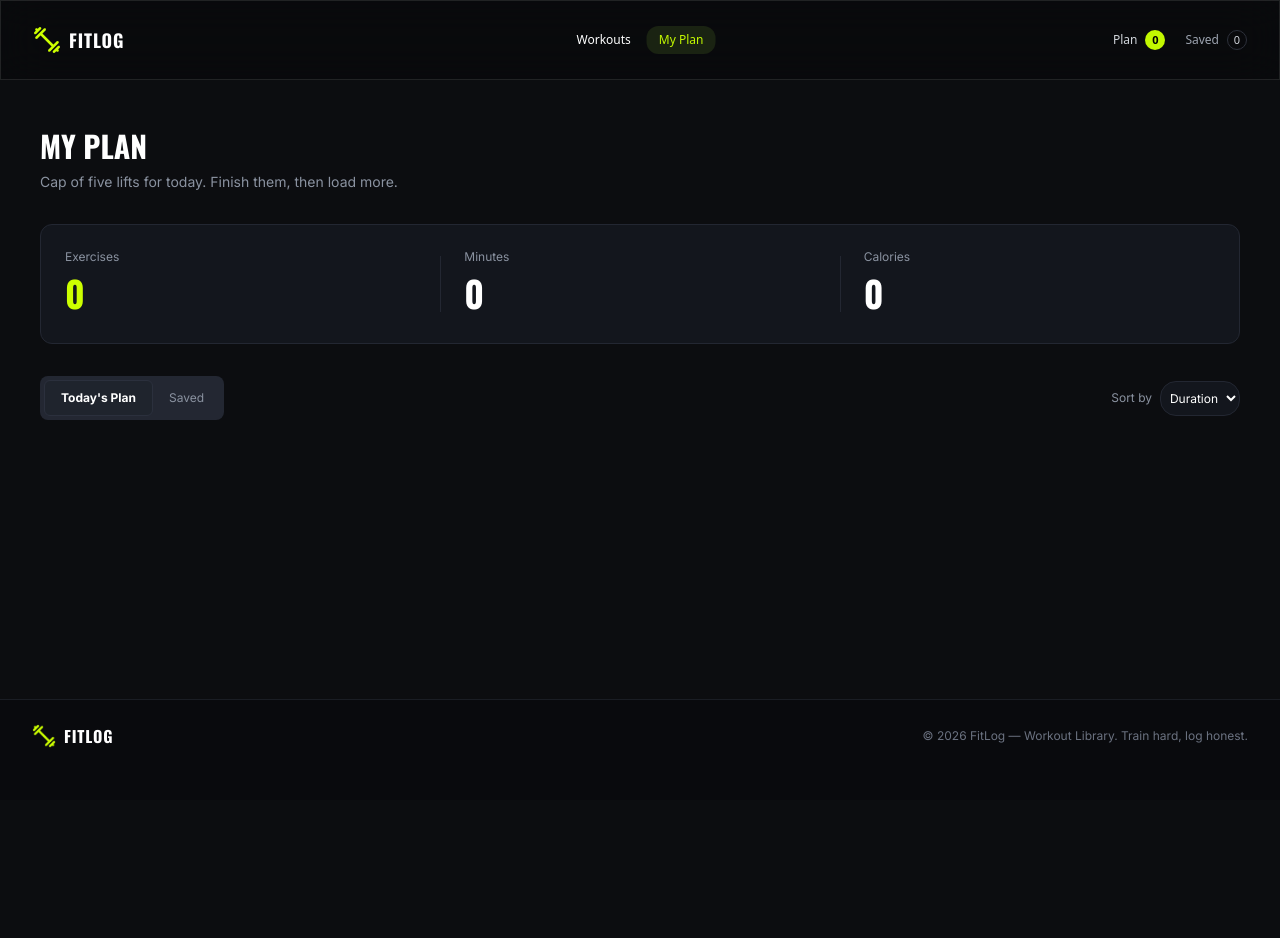
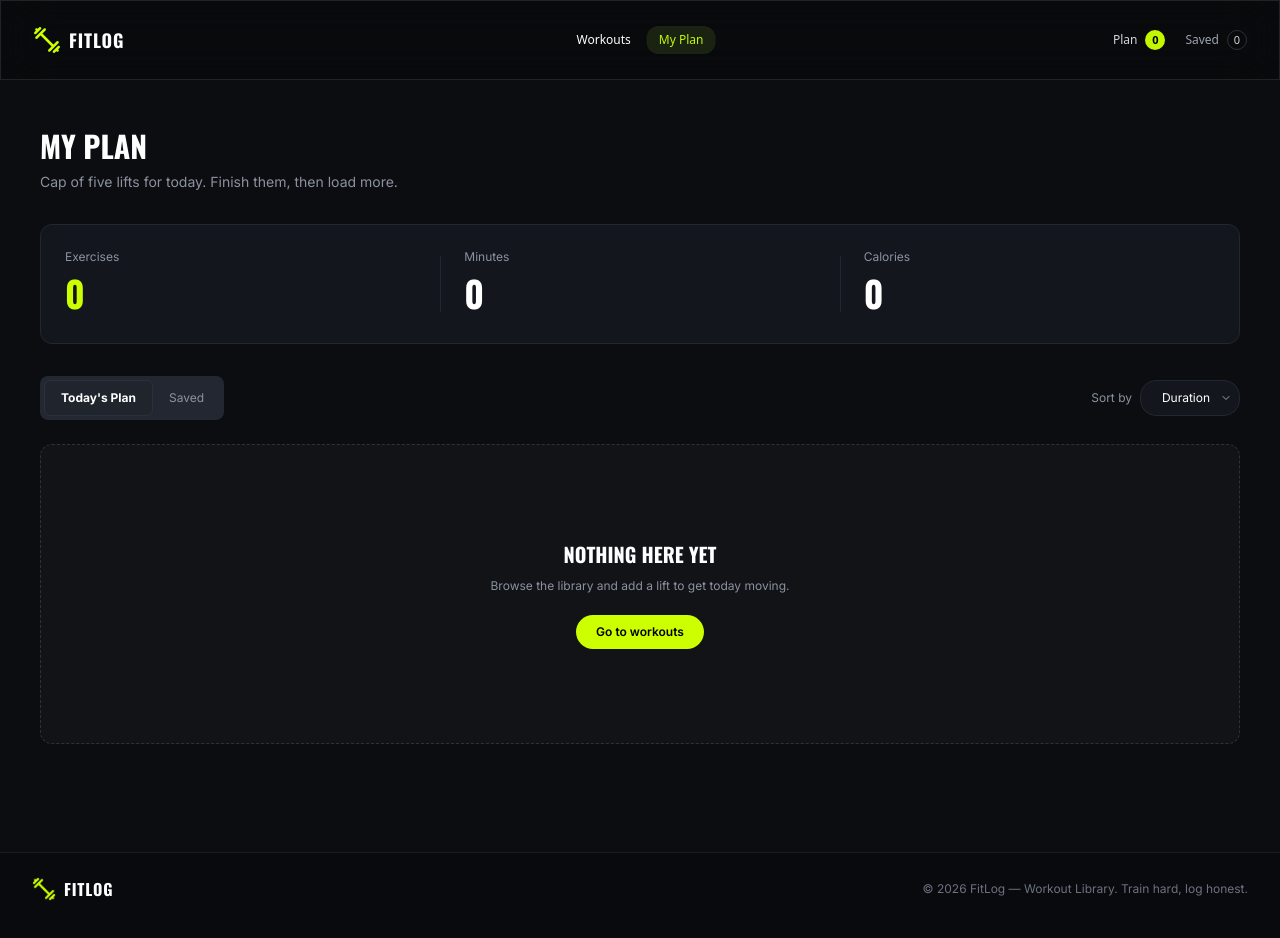
Before and after one commit to nnasif78/FitLog, a Next.js app: page /my-plan in a window 1280 px wide. Shown: the top 938 px of the page. Before the commit the page ends 800 px from the top, so only its background shows below. Built offline with nearby package versions, Linux system fonts and the light colour scheme.

Commit message:
Enhance My Plan page with improved layout and sorting functionality, add loading skeleton component for better user experience, Readme

```diff
--- /dev/null
+++ b/src/app/loading.tsx
@@ -0,0 +1,24 @@
+export default function Loading() {
+    return (
+        <section className="mx-auto mt-15 w-full max-w-[1232px] animate-pulse px-4 sm:px-8 lg:px-0">
+            <div className="text-center min-[1280px]:text-left">
+                <div className="mx-auto h-9 w-44 rounded bg-white/10 backdrop-blur-xl min-[1280px]:mx-0"></div>
+                <div className="mx-auto mt-2 h-5 w-72 rounded bg-white/10 backdrop-blur-xl min-[1280px]:mx-0"></div>
+            </div>
+            <div className="mt-8 grid w-full grid-cols-1 justify-items-center gap-6 min-[860px]:grid-cols-2 min-[1280px]:grid-cols-3">
+                {Array.from({ length: 6 }).map((_, index) => (
+                    <div key={index} className="w-full max-w-[394px] overflow-hidden rounded-xl border border-white/10 bg-white/5 shadow-xl backdrop-blur-xl">
+                        <div className="h-[192px] w-full bg-white/10"></div>
+                        <div className="p-4">
+                            <div className="h-5 w-20 rounded bg-white/10"></div>
+                            <div className="mt-3 h-7 w-48 rounded bg-white/10"></div>
+                            <div className="mt-2 h-4 w-32 rounded bg-white/10"></div>
+                            <div className="mt-5 h-px w-full bg-white/10"></div>
+                            <div className="mt-4 h-4 w-full rounded bg-white/10"></div>
+                        </div>
+                    </div>
+                ))}
+            </div>
+        </section>
+    )
+}
--- a/src/app/my-plan/page.tsx
+++ b/src/app/my-plan/page.tsx
@@ -26,7 +26,7 @@ export default function MyPlan() {
         <div className="flex min-h-screen flex-col">
             <Navbar />
             <main className="mx-auto w-full max-w-[1280px] flex-1 px-5 py-8 sm:px-8 sm:py-10 lg:px-10 lg:py-12">
-                <h1 className="font-[family-name:var(--font-oswald)] text-[30px] font-bold leading-9 text-white">MY PLAN</h1>
+                <h1 className="cursor-pointer font-[family-name:var(--font-oswald)] text-[30px] font-bold leading-9 text-white">MY PLAN</h1>
                 <p className="mt-2 font-[family-name:var(--font-inter)] text-[14px] font-normal leading-5 text-[#8A92A0]">Cap of five lifts for today. Finish them, then load more.</p>
                 <div className="mt-8 grid h-[100px] w-full grid-cols-3 rounded-xl border border-[#232732] bg-[#13161D] sm:h-[120px]">
                     <div className="flex flex-col justify-center px-3 sm:px-6">
@@ -52,20 +52,32 @@ export default function MyPlan() {
                         </button>
                         <button
                             onClick={() => setActiveTab("saved")}
-                            className={activeTab === "saved" ? "cursor-pointer rounded-md border border-[#2B303D] bg-[#1F242D] px-4 py-2 font-[family-name:var(--font-inter)] text-[12px] font-bold text-white" : "px-4 py-2 font-[family-name:var(--font-inter)] text-[12px] font-normal text-[#8A92A0]"}
+                            className={activeTab === "saved" ? "cursor-pointer rounded-md border border-[#2B303D] bg-[#1F242D] px-4 py-2 font-[family-name:var(--font-inter)] text-[12px] font-bold text-white" : "cursor-pointer px-4 py-2 font-[family-name:var(--font-inter)] text-[12px] font-normal text-[#8A92A0]"}
                         >
                             Saved
                         </button>
                     </div>
                     <div className="flex items-center gap-2">
                         <span className="font-[family-name:var(--font-inter)] text-[12px] text-[#8A92A0]">Sort by</span>
-                        <select value={sortBy} onChange={(e) => setSortBy(e.target.value)} className="w-[80px] rounded-2xl border border-[#232732] bg-[#13161D] px-1 py-2 text-center font-[family-name:var(--font-inter)] text-[12px] text-white outline-none">
+                        <div className="relative">
+                            <select value={sortBy} onChange={(e) => setSortBy(e.target.value)} className="w-[100px] appearance-none rounded-2xl border border-[#232732] bg-[#13161D] px-2 py-2 pr-4 text-center font-[family-name:var(--font-inter)] text-[12px] text-white outline-none">
                                 <option>Duration</option>
                                 <option>Calories</option>
                                 <option>Rating</option>
                             </select>
+                            <svg className="pointer-events-none absolute right-2 top-1/2 h-3 w-3 -translate-y-1/2" viewBox="0 0 24 24" fill="none" stroke="#9CA3AF" strokeWidth="2" strokeLinecap="round" strokeLinejoin="round">
+                                <polyline points="6 9 12 15 18 9" />
+                            </svg>
                         </div>
                     </div>
+                </div>
+                {workouts.length === 0 ? (
+                    <div className="mt-6 flex h-[300px] w-full flex-col items-center justify-center rounded-xl border border-dashed border-[#2D3139] bg-[#111317] text-center">
+                        <h2 className="font-[family-name:var(--font-oswald)] text-[20px] font-bold text-white">NOTHING HERE YET</h2>
+                        <p className="mt-2 font-[family-name:var(--font-inter)] text-[12px] font-normal text-[#8A92A0]">Browse the library and add a lift to get today moving.</p>
+                        <Link href="/#library" className="mt-5 rounded-full bg-[#CCFF00] px-5 py-2 font-[family-name:var(--font-inter)] text-[12px] font-semibold text-black">Go to workouts</Link>
+                    </div>
+                ) : (
                     <div className="mt-6 space-y-3">
                         {workouts.map((workout) => (
                             <div key={workout.id} className="flex min-h-[114px] flex-col gap-4 rounded-xl bg-[#13161D] p-4 min-[768px]:h-[114px] min-[768px]:flex-row min-[768px]:items-center min-[768px]:gap-0">
@@ -82,27 +94,14 @@ export default function MyPlan() {
                                 <div className="flex w-full flex-wrap items-center gap-1.5 min-[768px]:w-auto min-[768px]:flex-nowrap min-[768px]:gap-2">
                                     <Link href={`/workouts/${workout.id}`} className="shrink-0 rounded-full border border-[#374151] px-3 py-1.5 font-[family-name:var(--font-inter)] text-[11px] text-white sm:px-4 sm:py-2 sm:text-[12px]">View Details</Link>
                                     {activeTab === "today" && (
-                                    <button onClick={() => { removeFromPlan(workout.id); toast.success("Workout marked as done") }}
-                                        className="shrink-0 cursor-pointer rounded-full bg-[#C2F800] px-3 py-1.5 font-[family-name:var(--font-inter)] text-[11px] font-bold text-[#0F1115] sm:px-4 sm:py-2 sm:text-[12px]">✓ Mark as Done</button>
+                                        <button onClick={() => { removeFromPlan(workout.id); toast.success("Workout marked as done") }} className="shrink-0 cursor-pointer rounded-full bg-[#C2F800] px-3 py-1.5 font-[family-name:var(--font-inter)] text-[11px] font-bold text-[#0F1115] sm:px-4 sm:py-2 sm:text-[12px]">✓ Mark as Done</button>
                                     )}
-                                <button
-                                    onClick={() => {
-                                        if (activeTab === "today") {
-                                            removeFromPlan(workout.id)
-                                            toast.success("Removed from today's plan")
-                                        } else {
-                                            removeSaved(workout.id)
-                                            toast.success("Removed from saved")
-                                        }
-                                    }}
-                                    className="cursor-pointer px-1.5 text-lg text-white sm:px-2 sm:text-xl"
-                                >
-                                    ×
-                                </button>
+                                    <button onClick={() => { if (activeTab === "today") { removeFromPlan(workout.id); toast.success("Removed from today's plan") } else { removeSaved(workout.id); toast.success("Removed from saved") } }} className="cursor-pointer px-1.5 text-lg text-white sm:px-2 sm:text-xl">×</button>
                                 </div>
                             </div>
                         ))}
                     </div>
+                )}
             </main>
             <Footer />
         </div>
--- a/src/app/page.tsx
+++ b/src/app/page.tsx
@@ -5,7 +5,7 @@ import Footer from "@/components/shared/Footer"
 export default function Home() {
   return (
     <>
-    <div className="flex min-h-screen w-full flex-col items-center overflow-x-hidden">
+    <div className="flex min-h-screen w-full flex-col items-center">
     <Navbar/>
     <Banner />
     <WorkoutLibrary />
--- a/src/app/workouts/[id]/page.tsx
+++ b/src/app/workouts/[id]/page.tsx
@@ -3,10 +3,12 @@ import Navbar from "@/components/shared/Navbar"
 import Footer from "@/components/shared/Footer"
 import WorkoutActions from "@/components/homepage/WorkoutActions"
 import { Workout } from "@/types/workout.type"
+import { notFound } from "next/navigation"
 
 export default async function WorkoutDetails({ params }: { params: Promise<{ id: string }> }) {
     const { id } = await params
     const res = await fetch(`https://api.abcz.workers.dev/api/fitlog/${id}`)
+    if (!res.ok) notFound()
     const workout: Workout = await res.json()
 
     return (
--- a/src/components/homepage/Banner.tsx
+++ b/src/components/homepage/Banner.tsx
@@ -3,7 +3,7 @@ import logo from "@/assets/banner.png"
 
 export default function Banner() {
     return (
-        <section className="mx-auto mt-8 flex h-auto min-h-[448px] w-full max-w-[1232px] flex-col items-center justify-center gap-8 rounded-3xl bg-[#15171D] px-6 py-10 text-center sm:mt-10 sm:px-10 lg:mt-15 lg:h-[448px] lg:flex-row lg:justify-between lg:px-16 lg:py-0 lg:text-left">
+        <section className="mx-4 mt-8 flex h-auto min-h-[448px] w-auto max-w-[1232px] flex-col items-center justify-center gap-8 rounded-3xl bg-[#15171D] px-6 py-10 text-center sm:mx-6 sm:mt-10 sm:px-10 lg:mx-auto lg:mt-15 lg:h-[448px] lg:w-full lg:flex-row lg:justify-between lg:px-16 lg:py-0 lg:text-left">
             <div>
                 <p className="font-[family-name:var(--font-inter)] text-[11px] font-bold leading-[16.5px] tracking-[1.1px] text-[#C2F800]">WORKOUT LIBRARY</p>
                 <h1 className="mt-3 font-[family-name:var(--font-oswald)] text-[40px] font-extrabold leading-[1] tracking-[-1.5px] text-white sm:text-[48px] lg:text-[60px]">
@@ -16,7 +16,7 @@ export default function Banner() {
                     <br className="hidden sm:block" />
                     into today&apos;s plan, and watch the week&apos;s work add up.
                 </p>
-                <button className="mt-6 h-10 w-[180px] cursor-pointer rounded-md bg-[#C2F800] font-[family-name:var(--font-inter)] text-[12px] font-bold leading-4 tracking-[0.3px] text-black">BROWSE WORKOUTS</button>
+                <a href="#library" className="mt-6 flex h-10 w-[180px] cursor-pointer items-center justify-center mx-auto lg:mx-0 rounded-md bg-[#C2F800] font-[family-name:var(--font-inter)] text-[12px] font-bold leading-4 tracking-[0.3px] text-black">BROWSE WORKOUTS</a>
             </div>
             <Image src={logo} alt="FitLog workout" className="h-[240px] w-[240px] object-cover sm:h-[280px] sm:w-[280px] lg:h-[334px] lg:w-[334px]" />
         </section>
```
Also changed, not shown: 1 other file (tests, documents, lock files or other folders). Lines whose indentation alone changed are shown as unchanged.
